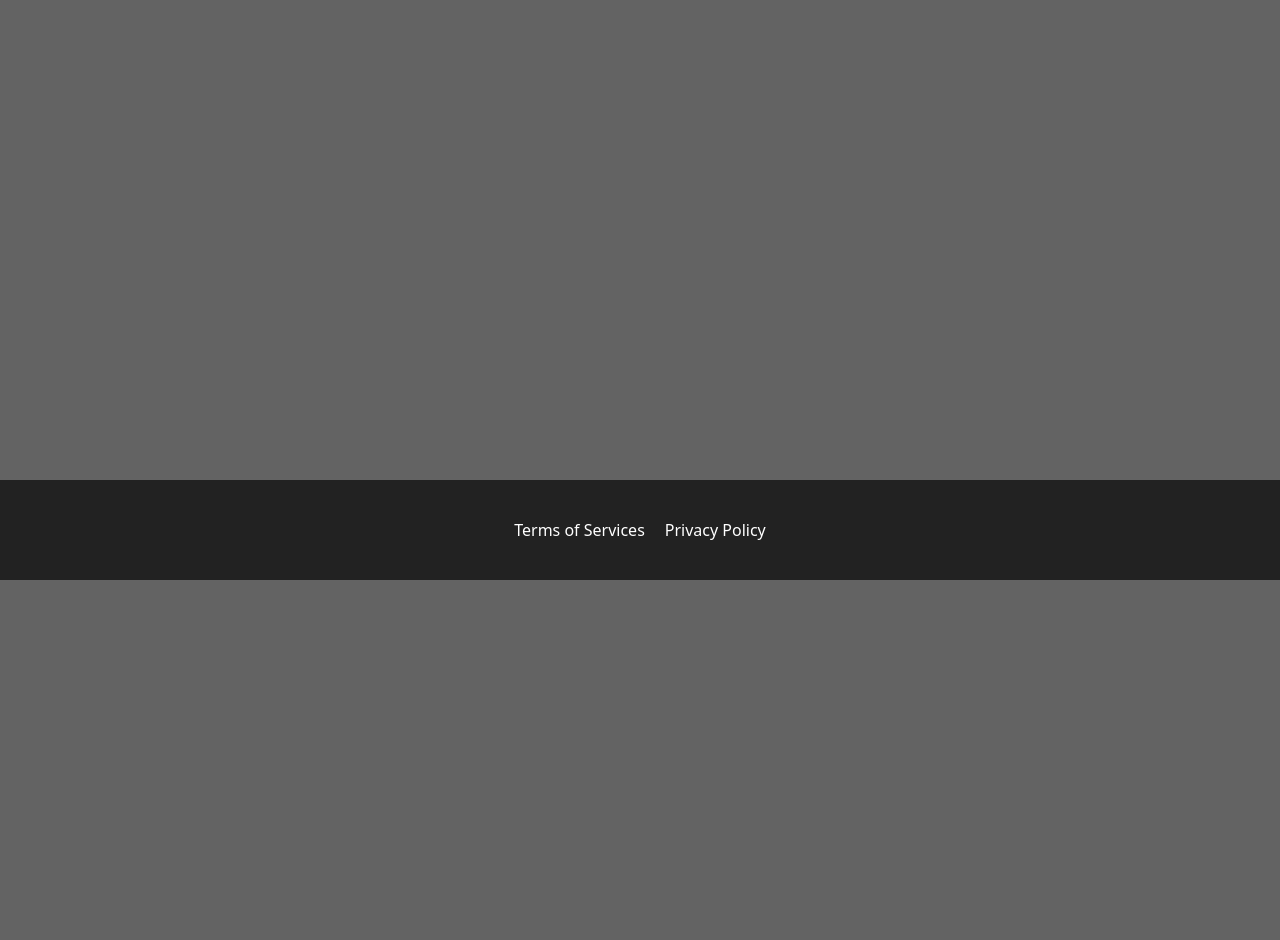
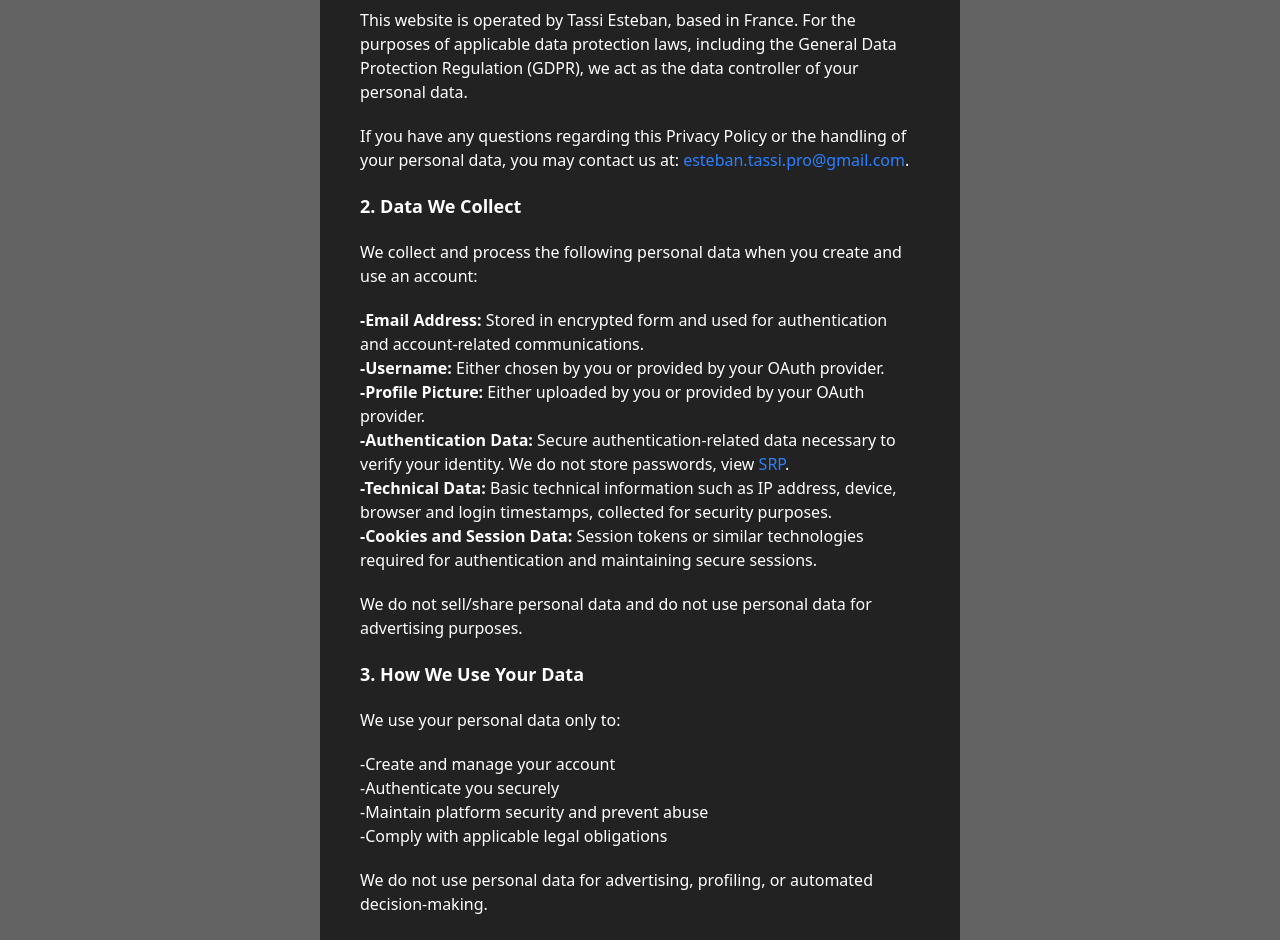
Before and after one commit to estebantassi/OpacubeVIP-Client, a React (Vite) app: page /privacy-policy in a window 1280 px wide. Shown: the part 220-1160 px from the top of the page. Before the commit the page ends 800 px from the top, so only its background shows below. Built offline with nearby package versions, Linux system fonts and the light colour scheme; no server answers.

Commit message:
responsive tos + privacy policy started

```diff
--- a/src/pages/PrivacyPolicyPage.jsx
+++ b/src/pages/PrivacyPolicyPage.jsx
@@ -3,9 +3,57 @@ export default function PrivacyPolicyPage() {
     return (
         <>
             <div className="flex justify-center">
-                <div className="rounded-xl m-4 p-10 bg-content flex flex-col gap-5 w-[50vw] items-center [&>*]:w-full">
+                <div className="text-sm lg:text-base sm:rounded-xl p-10 bg-content flex flex-col gap-5 sm:m-4 lg:w-[50vw] sm:w-[75vw] w-full items-center [&>*]:w-full [&>h2]:text-lg [&>h2:lg]:text-2xl [&>h2]:font-bold">
 
-                    <p>Under construction</p>
+                    <h1 className="text-3xl lg:text-5xl font-bold">Privacy Policy</h1>
+
+                    <h2>1. Data Controller</h2>
+
+                    <p>
+                        This website is operated by Tassi Esteban, based in France.
+                        For the purposes of applicable data protection laws, including the General Data Protection Regulation (GDPR),
+                        we act as the data controller of your personal data.
+                    </p>
+
+                    <p>
+                        If you have any questions regarding this Privacy Policy or the handling of your personal data,
+                        you may contact us at: <a className="text-blue-500 hover:opacity-75 transition-opacity" href="mailto:esteban.tassi.pro@gmail.com">esteban.tassi.pro@gmail.com</a>.
+                    </p>
+
+                    <h2>2. Data We Collect</h2>
+
+                    <p>We collect and process the following personal data when you create and use an account:</p>
+
+                    <div>
+                        <p><strong>-Email Address:</strong> Stored in encrypted form and used for authentication and account-related communications.</p>
+                        <p><strong>-Username:</strong> Either chosen by you or provided by your OAuth provider.</p>
+                        <p><strong>-Profile Picture:</strong> Either uploaded by you or provided by your OAuth provider.</p>
+                        <p><strong>-Authentication Data:</strong> Secure authentication-related data necessary to verify your identity. We do not store passwords, view <a target="_blank" className="text-blue-500 hover:opacity-75 transition-opacity" href="https://en.wikipedia.org/wiki/Secure_Remote_Password_protocol">SRP</a>.</p>
+                        <p><strong>-Technical Data:</strong> Basic technical information such as IP address, device, browser and login timestamps, collected for security purposes.</p>
+                        <p><strong>-Cookies and Session Data:</strong> Session tokens or similar technologies required for authentication and maintaining secure sessions.</p>
+                    </div>
+
+                    <p>
+                        We do not sell/share personal data and do not use personal data for advertising purposes.
+                    </p>
+
+                    <h2>3. How We Use Your Data</h2>
+
+                    <p>We use your personal data only to:</p>
+
+                    <div>
+                        <p>-Create and manage your account</p>
+                        <p>-Authenticate you securely</p>
+                        <p>-Maintain platform security and prevent abuse</p>
+                        <p>-Comply with applicable legal obligations</p>
+                    </div>
+
+                    <p>
+                        We do not use personal data for advertising, profiling, or automated decision-making.
+                    </p>
+
+
+                    <p>WORK IN PROGRESS</p>
 
                 </div>
             </div>
--- a/src/pages/TermsOfServices.jsx
+++ b/src/pages/TermsOfServices.jsx
@@ -3,13 +3,13 @@ function TermsOfServicesPage() {
     return (
         <>
             <div className="flex justify-center">
-                <div className="rounded-xl m-4 p-10 bg-content flex flex-col gap-5 w-[50vw] items-center [&>*]:w-full">
+                <div className="text-sm lg:text-base sm:rounded-xl p-10 bg-content flex flex-col gap-5 sm:m-4 lg:w-[50vw] sm:w-[75vw] w-full items-center [&>*]:w-full [&>h2]:text-lg [&>h2:lg]:text-2xl [&>h2]:font-bold">
 
-                    <h1 className="text-5xl font-bold">Terms of Services</h1>
+                    <h1 className="text-3xl lg:text-5xl font-bold">Terms of Services</h1>
 
-                    <p className="text-xl font-bold">By creating an account, you agree to the terms of services below.</p>
+                    <p className="text-base lg:text-xl font-bold">By creating an account, you agree to the terms of services below.</p>
 
-                    <h2 className="text-2xl font-bold">1. Eligibility</h2>
+                    <h2>1. Eligibility</h2>
                     <p>
                         You represent and warrant that you are 18 years of age or older. Users under 18 must not create an account.
                         If we become aware that a user is underage, we reserve the right to restrict, suspend or permanently delete the account without notice.
@@ -20,7 +20,7 @@ function TermsOfServicesPage() {
                         If we become aware of such activity, we reserve the right to restrict, suspend or permanently delete the account without notice.
                     </p>
 
-                    <h2 className="text-2xl font-bold">2. Account & Security</h2>
+                    <h2>2. Account & Security</h2>
 
                     <p>
                         Users are fully responsible for their account, the content they post, and the content they interact with.
@@ -37,7 +37,7 @@ function TermsOfServicesPage() {
                         <p>-We recommend using our own authentication system.</p>
                     </div>
 
-                    <h2 className="text-2xl font-bold">3. User Content & Conduct</h2>
+                    <h2>3. User Content & Conduct</h2>
 
                     <div>
                         <p>Prohibited content:</p>
@@ -56,7 +56,7 @@ function TermsOfServicesPage() {
                         By posting content, you grant us a non-exclusive, worldwide license to host and display that content within the platform.
                     </p>
 
-                    <h2 className="text-2xl font-bold">4. Moderation & Termination</h2>
+                    <h2>4. Moderation & Termination</h2>
 
                     <p>
                         All of the content you remove is instantly (or almost) removed from our platform.
@@ -75,7 +75,7 @@ function TermsOfServicesPage() {
                         We are under no obligation to keep your content or data forever.
                     </p>
 
-                    <h2 className="text-2xl font-bold">5. Limitation of Liability</h2>
+                    <h2>5. Limitation of Liability</h2>
 
                     <p>
                         Our services are provided “as is” and “as available.” We make no warranties, express or implied, regarding the availability, reliability, or suitability of our services.
@@ -91,13 +91,13 @@ function TermsOfServicesPage() {
                         You agree to comply with all applicable laws when using our services, and we are not responsible for any legal consequences resulting from your misuse.
                     </p>
 
-                    <h2 className="text-2xl font-bold">6. Changes to Terms</h2>
+                    <h2>6. Changes to Terms</h2>
 
                     <p>
                         The ToS are subject to change. By agreeing to the ToS, you agree to keep up with the changes and follow them.
                     </p>
 
-                    <h2 className="text-2xl font-bold">7. Governing Law</h2>
+                    <h2>7. Governing Law</h2>
 
                     <p>
                         These Terms are governed by the laws of France, per the owner's country of Residence. Any disputes shall be subject to the exclusive jurisdiction of the French courts.
```
